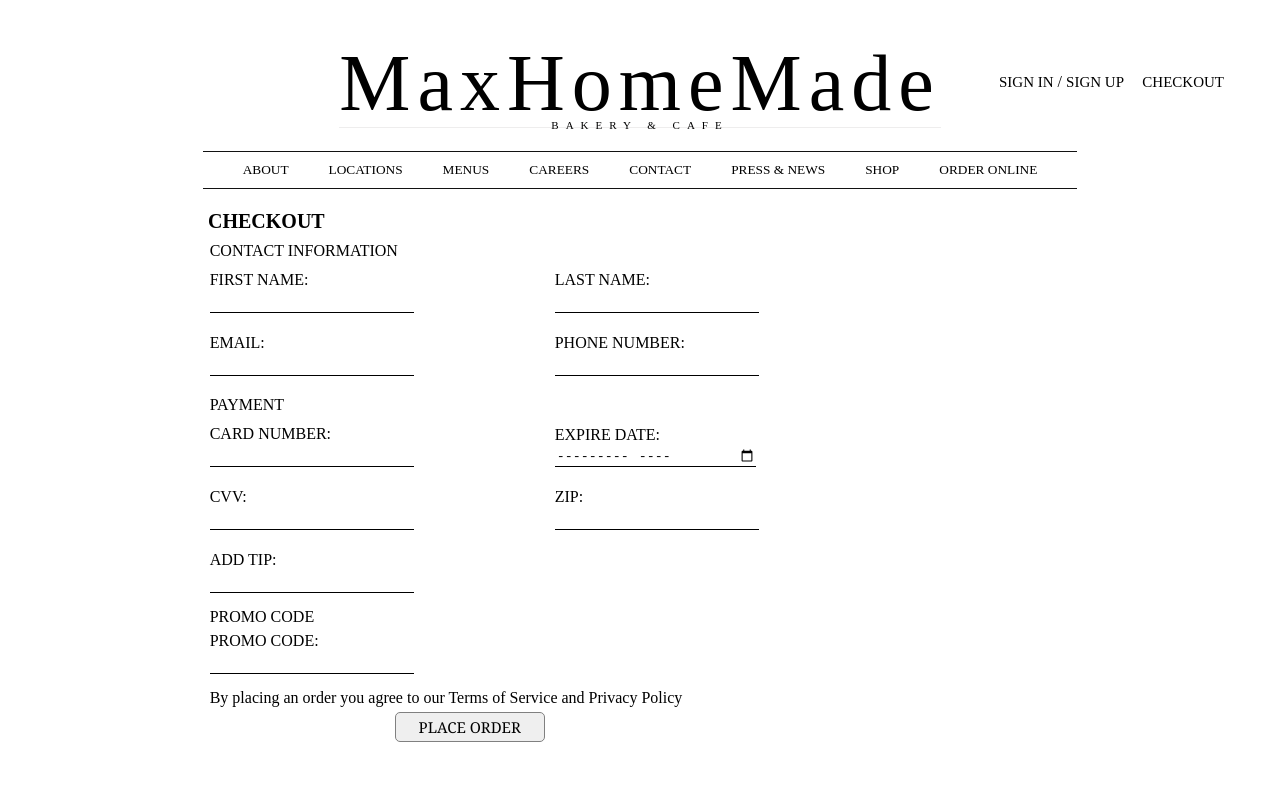
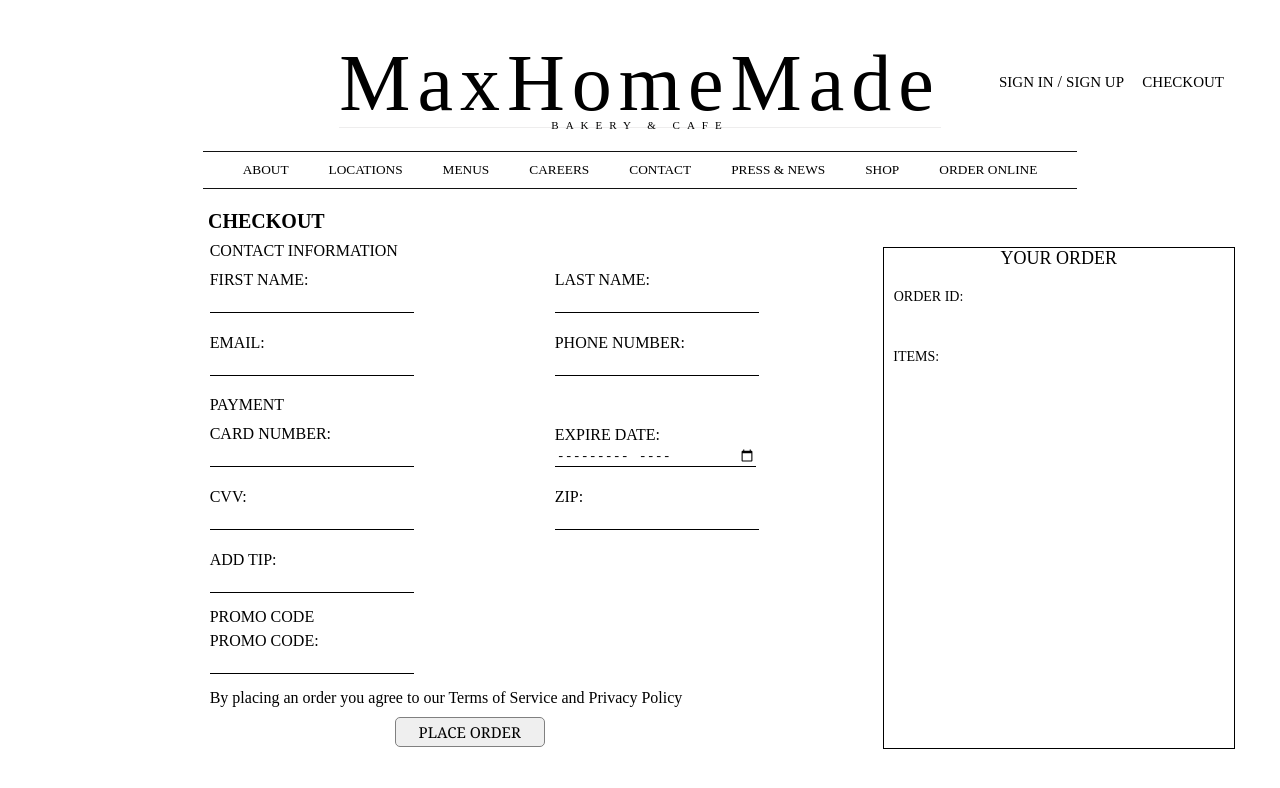
Before and after one commit to chenxiii0814/Web-Design-Final, an Angular app in the folder bakery-app/: page /checkOut in a window 1280 px wide. Shown: the top 788 px of the page. Built offline with nearby package versions, Linux system fonts and the light colour scheme.

Commit message:
updates checkout, about, shop, slide and title, add order-model

```diff
--- a/bakery-app/src/app/about/about.component.scss
+++ b/bakery-app/src/app/about/about.component.scss
@@ -22,9 +22,9 @@
 
   #about_pic1{
     background-image: url("our-story.jpg");
-    width: 550px;
+    width: 530px;
     margin-top:60px;
     height: 400px;
     float:right;
-    margin-right:120px
+    margin-right:130px
 }
--- a/bakery-app/src/app/checkout/checkout.component.html
+++ b/bakery-app/src/app/checkout/checkout.component.html
@@ -35,6 +35,20 @@
   <div class = "agreement">By placing an order you agree to our Terms of Service and Privacy Policy</div>
   <button id = "checkOutButton" (click) = "checkOut()">PLACE ORDER</button>
 </div>
+</form>
 
-</form>
+<div class = "orderDetail">YOUR ORDER
+  <form action = "/">
+  <div id = "orderID" class = "idOfOrder">ORDER ID:</div>
+  <div id="itemOfOrder" class ="orderItem">ITEMS:
+    <!-- <ul>
+      <li>
+
+      </li>
+    </ul> -->
+  </div>
+
+
+  </form>
+  </div>
 </div>
--- a/bakery-app/src/app/checkout/checkout.component.scss
+++ b/bakery-app/src/app/checkout/checkout.component.scss
@@ -12,6 +12,11 @@
     width:200px;
     line-height: 20px;
     margin-bottom: 15px;
+}
+
+@mixin display-order{
+   font-size: 14px;
+   float:left;
 }
 
 h1{
@@ -68,9 +73,31 @@ display:inline-block;
     border-radius: 5px;
     width:150px;
     height:30px;
-    // margin-top:30px;
+    margin-top:5px;
     margin-left:120px;
     font-size:15px;
     color:black;
     font-family: Cambria, Cochin, Georgia, Times, 'Times New Roman', serif
  }
+
+ .orderDetail{
+    float:right;
+    margin-right:-480px;
+    margin-top:-500px;
+    border:1px solid black;
+    height:500px;
+    width:350px;
+    font-size: 18px;
+ }
+
+ .idOfOrder{
+   margin-left:10px;
+   margin-top:20px;
+   @include display-order
+ }
+
+ .orderItem{
+   margin-top:80px;
+   margin-left:-70px;
+   @include display-order
+ }
--- a/bakery-app/src/app/checkout/checkout.component.ts
+++ b/bakery-app/src/app/checkout/checkout.component.ts
@@ -1,4 +1,6 @@
 import { Component, OnInit } from '@angular/core';
+import {HttpClient} from '@angular/common/http';
+import {Order} from './../order-model/order';
 
 @Component({
   selector: 'app-checkout',
@@ -6,10 +8,53 @@ import { Component, OnInit } from '@angular/core';
   styleUrls: ['./checkout.component.scss']
 })
 export class CheckoutComponent implements OnInit {
+  // private orderList;
+  // showId: HTMLElement;
 
-  constructor() { }
+  private orderID;
+  private user;
+  private item;
+
+  private order = new Order(this.orderID, this.user, this.item)
+
+  constructor(private http:HttpClient) { }
 
   ngOnInit() {
   }
 
+  checkOut(){
+    this.order.OrderID = this.orderID;
+    this.order.User = this.user;
+    this.order.Item = this.item;
+    this.placeOrder(this.order);
+  }
+
+  placeOrder(order:Order){
+    this.http.post<Order>('http://localhost:3000/orders', {
+      'OrderID': order.OrderID,
+      'User': order.User,
+      'Item':order.Item
+    }).subscribe(
+      (val) => {
+        console.log("POST call successful", val);
+      },
+      response => {
+        console.log("POST call in error", response);
+      },
+      () => {
+        console.log("The POST observable is now completed.")
+      }
+    )
+  }
+
+  // getOrderID(){
+  //   this.http.get('http/localhost:3000/orders').subscribe((response)=>{
+  //     this.orderList = response;
+  //   })
+  // }
+
+  // showID(id){
+  //   this.showId = document.getElementById('orderID');
+  //   this.showList.innerHTML = "Order ID:" + this.orderList[x].
+  // }
 }
--- a/bakery-app/src/app/item.ts
+++ b/bakery-app/src/app/item.ts
@@ -2,5 +2,4 @@ export class Item{
     ItemName:string;
     Price:number;
     Ingredient:string;
-
 }
--- /dev/null
+++ b/bakery-app/src/app/order-model/order.ts
@@ -0,0 +1,15 @@
+import { Item } from '../item';
+import {User} from '../user';
+
+//build the object for an order
+export class Order{
+    OrderID:string;
+    User:User;
+    Item:Item;
+
+    constructor(orderID, user, item) {
+      this.OrderID = orderID;
+      this.User = user;
+      this.Item = item;
+ }
+}
--- a/bakery-app/src/app/shop/shop.component.scss
+++ b/bakery-app/src/app/shop/shop.component.scss
@@ -1,6 +1,7 @@
 .title{
   width:50%;
-  font-size:18px;
+  font-size:20px;
+  margin-top:40px;
   margin-left:300px
 }
 
--- a/bakery-app/src/app/slide/slide.component.scss
+++ b/bakery-app/src/app/slide/slide.component.scss
@@ -1,16 +1,13 @@
 @mixin slide_pic($pic,$index){
   position: absolute;
   left: 17%;
-  top: 250px;
+  top: 215px;
   width: 900px;
   height: 600px;
   background-image: $pic;
   z-index: $index;
 
 }
-
-
-
 
 #main_pic{
 @include slide_pic(url("img5.png"),1);
--- a/bakery-app/src/app/title/title.component.scss
+++ b/bakery-app/src/app/title/title.component.scss
@@ -34,10 +34,8 @@ a:hover{
   margin-left: 15%;
   margin-right: 15%;
   padding: 10px;
-  border:{
-    top:solid 1px #121212;
-    bottom: solid 1px #121212;
-  };
+  border-top: solid 1px #121212;
+  border-bottom: solid 1px #121212
 }
 
 label:last-child{
```
Also changed, not shown: bakery-app/src/app/about/our-story.jpg.
